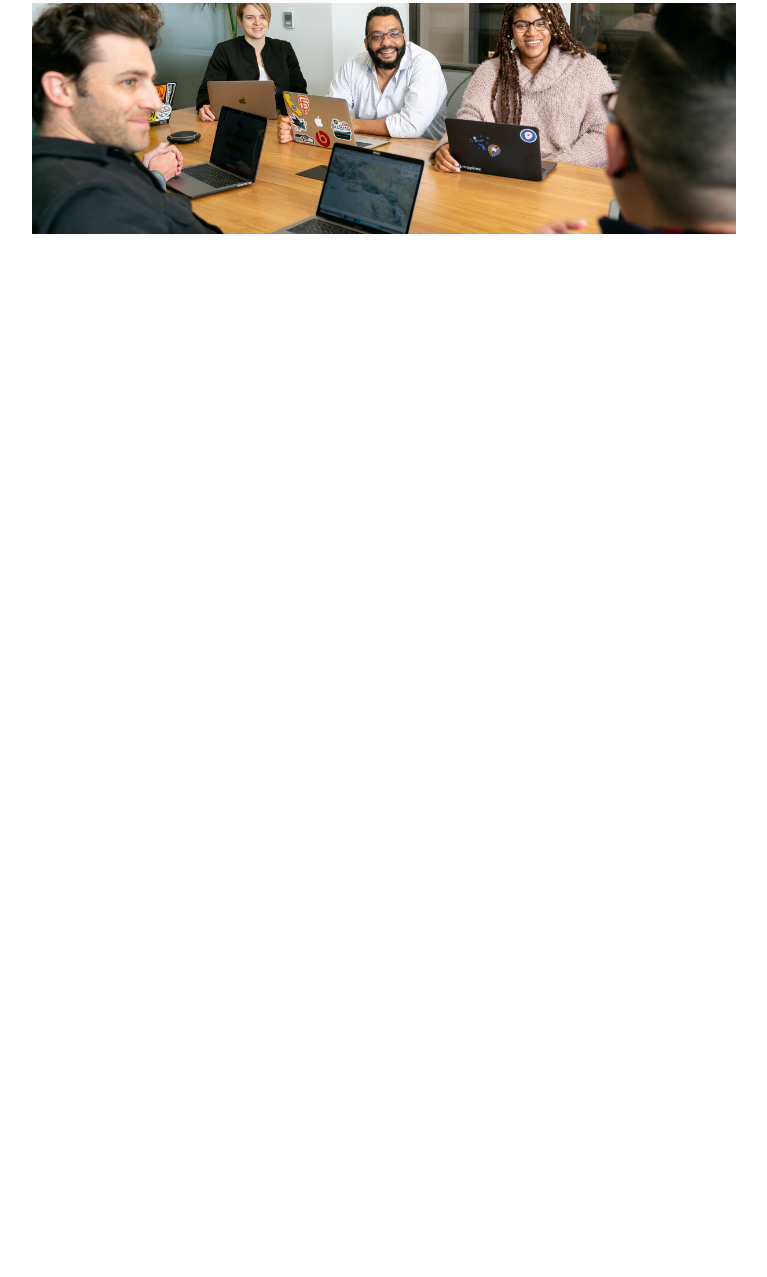
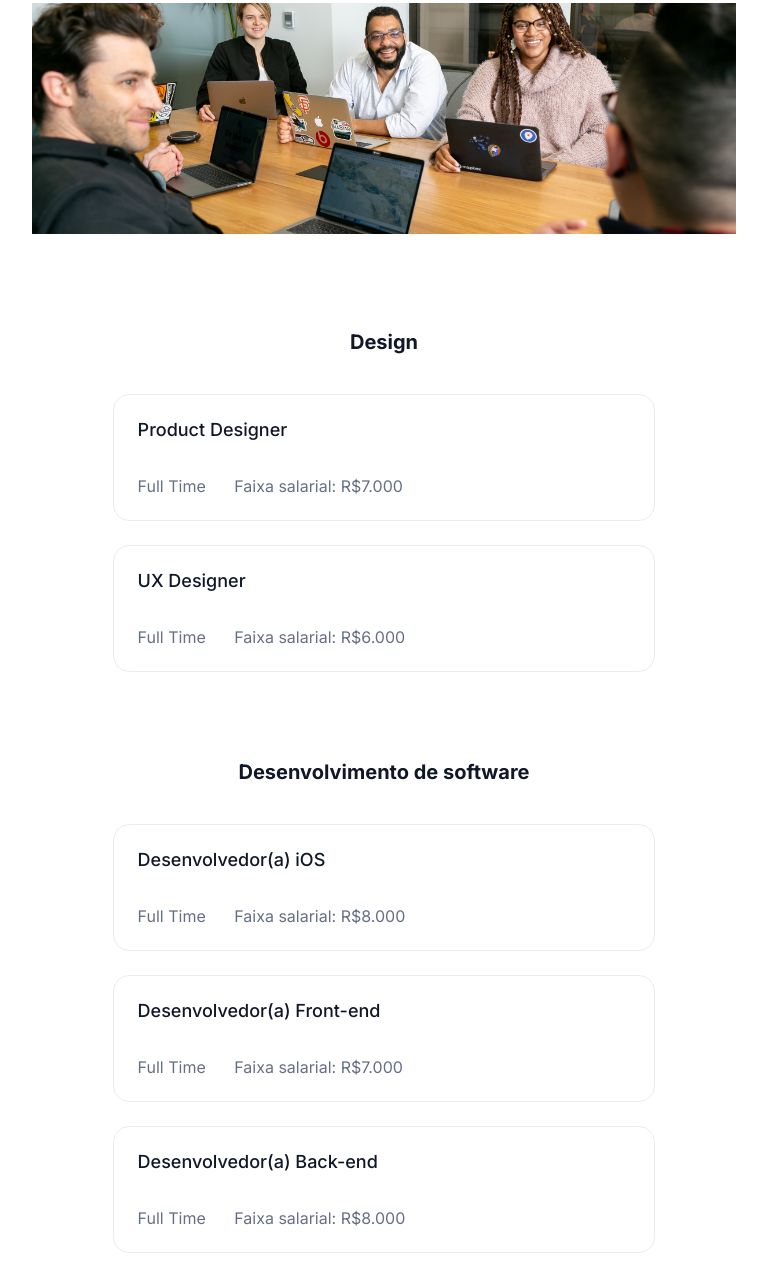
Before and after one commit to danielmartinscode/optimus-tech, a plain HTML site: page index.html in a window 1280 px wide. Shown: the part 1145-2422 px from the top of the page, without its empty margins (256-1023 px from the left). Before the commit the page ends 1459 px from the top, so only its background shows below. Drawn offline with Linux system fonts and the light colour scheme.

Commit message:
implementando secao vagas

```diff
--- /dev/null
+++ b/estilos/jobs.css
@@ -0,0 +1,37 @@
+.job{
+    display: flex;
+    flex-direction: column;
+    align-items: center;
+    width: 55vw;
+    margin: 4em auto;
+}
+
+.job__categoria{
+    font-size: 20px;
+    color: var(--azul-escuro);
+    margin-bottom: 2em;
+}
+
+.job__lista{
+    border: 1px solid var(--cinza-claro);
+    border-radius: 16px;
+    padding: 1.5em;
+    width: 70%;
+    margin-bottom: 1.5em;
+}
+
+.job__cargo{
+    font-size: 18px;
+    color: var(--azul-escuro);
+    font-weight: 500;
+    margin-bottom: 2em;
+}
+
+.job__detalhe, .job__salario{
+    font-size: 16px;
+    color: var(--cinza);
+}
+
+.job__salario{
+    margin-left: 1.5em;
+}
--- a/estilos/talentos.css
+++ b/estilos/talentos.css
@@ -4,8 +4,8 @@
     flex-direction: column;
     gap: 1em;
     align-items: center;
-    margin: 6em auto;
-    padding: 5em 0;
+    margin: 6em auto 2em auto;
+    padding: 5em 0 2em 0;
 }
 
 .talentos__alerta{
--- a/index.html
+++ b/index.html
@@ -100,5 +100,33 @@
       <p class="talentos__texto">Somos uma equipe 100% remota com pessoas do Brasil inteiro.</p>
       <img src="assets/Image.png" alt="Algumas pessoas em uma sala de reunião" class="talentos__imagem">
     </section>
+
+    <section class="job">
+        <h2 class="job__categoria">Design</h2>
+      <div class="job__lista">
+        <h3 class="job__cargo">Product Designer</h3>
+        <p class="job__detalhe">Full Time <span class="job__salario">Faixa salarial: R$7.000</span></p>
+      </div>
+      <div class="job__lista">
+        <h3 class="job__cargo">UX Designer</h3>
+        <p class="job__detalhe">Full Time <span class="job__salario">Faixa salarial: R$6.000</span></p>
+      </div>
+    </section>
+
+    <section class="job">
+      <h2 class="job__categoria">Desenvolvimento de software</h2>
+      <div class="job__lista">
+        <h3 class="job__cargo">Desenvolvedor(a) iOS</h3>
+        <p class="job__detalhe">Full Time <span class="job__salario">Faixa salarial: R$8.000</span></p>
+      </div>
+      <div class="job__lista">
+        <h3 class="job__cargo">Desenvolvedor(a) Front-end</h3>
+        <p class="job__detalhe">Full Time <span class="job__salario">Faixa salarial: R$7.000</span></p>
+      </div>
+      <div class="job__lista">
+        <h3 class="job__cargo">Desenvolvedor(a) Back-end</h3>
+        <p class="job__detalhe">Full Time <span class="job__salario">Faixa salarial: R$8.000</span></p>
+      </div>
+    </section>
   </body>
 </html>
--- a/styles.css
+++ b/styles.css
@@ -2,6 +2,7 @@
 @import url(estilos/sobrenos.css);
 @import url(estilos/numeros.css);
 @import url(estilos/talentos.css);
+@import url(estilos/jobs.css);
 
 *{
     margin: 0;
@@ -13,6 +14,7 @@
     --branco: #ffffff;
     --azul-escuro: #101828;
     --cinza: #667085;
+    --cinza-claro: #EAECF0;
     --cinza-escuro: #3A404E;
     --fonte-principal: 'Inter'
 }
```
